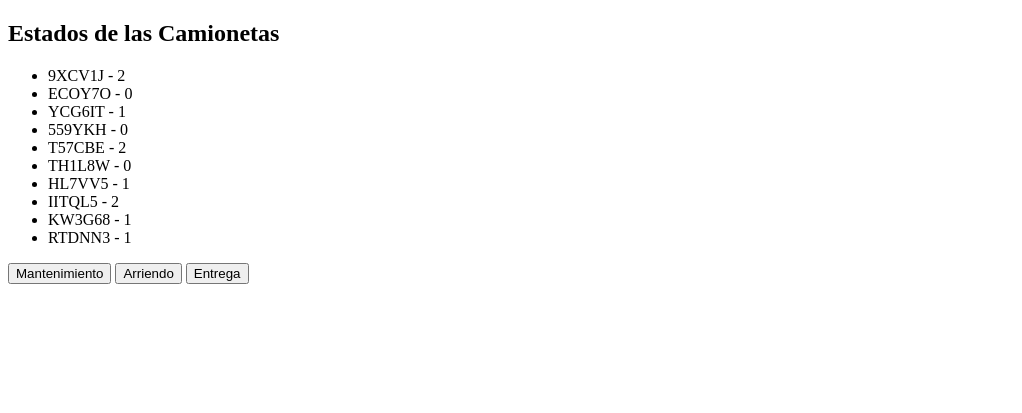
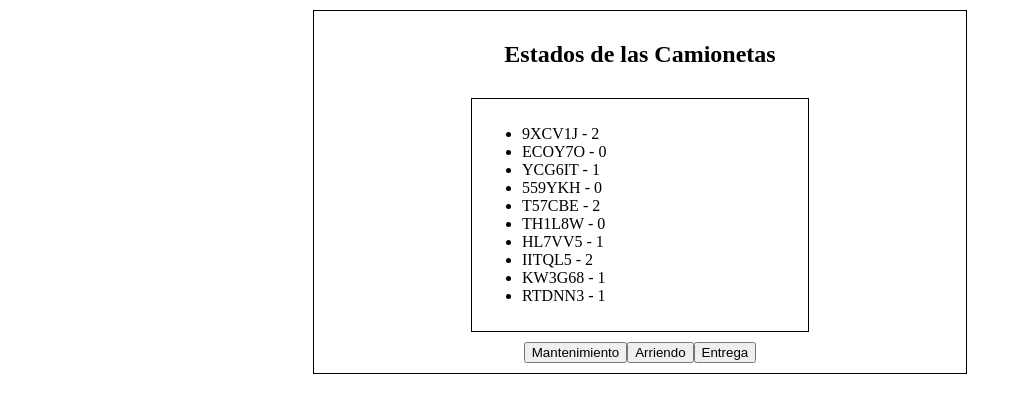
Before and after one commit to Gyilkos/Proyecto-DIS, a Django app: page /camionetas/estados/ in a window 1280 px wide. Shown: the top 413 px of the page, without its empty margins (0-1022 px from the left). Run offline with Django 3.2, Linux system fonts and the light colour scheme; data comes from the database, SQL or seed files in the repository; both versions use the stored data as it was after the commit.

Commit message:
vRobles
Estado de camioneta mejorado

```diff
--- a/AAAAAAAAAAAAAAAAAAAAAAAAAAAAA/myproject/manage.py
+++ b/AAAAAAAAAAAAAAAAAAAAAAAAAAAAA/myproject/manage.py
@@ -1,4 +1,4 @@
-#!/usr/bin/env python3
+
 """Django's command-line utility for administrative tasks."""
 import os
 import sys
--- a/AAAAAAAAAAAAAAAAAAAAAAAAAAAAA/myproject/myapp/templates/myapp/ver_estados.html
+++ b/AAAAAAAAAAAAAAAAAAAAAAAAAAAAA/myproject/myapp/templates/myapp/ver_estados.html
@@ -1,21 +1,45 @@
 <!-- myapp/templates/myapp/ver_estados.html -->
 <!DOCTYPE html>
 <html lang="es">
+
 <head>
     <meta charset="UTF-8">
     <meta name="viewport" content="width=device-width, initial-scale=1.0">
     <title>Estados de las Camionetas</title>
+    <style>
+        .marco {
+            border: 1px solid black;
+            padding: 10px;
+            margin: 10px;
+            width: 50%; /* Ajusta este valor para cambiar el ancho del marco */
+            margin-left: auto;
+            margin-right: auto;
+        }
+    </style>
 </head>
 <body>
+    <div class="marco">
+        <div style="display: flex; justify-content: center;">
             <h2>Estados de las Camionetas</h2>
+        </div>
+
+        <div class="marco">
             <ul>
+
+
                 {% for patente, estado in datos_camionetas %}
                     <li>{{ patente }} - {{ estado }}</li>
                 {% endfor %}
             </ul>
 
+        </div>
+
+        <div style="display: flex; justify-content: center;">
             <a href="{% url 'mantenimiento_camioneta' %}"><button>Mantenimiento</button></a>
             <a href="{% url 'arrendar_camioneta' %}"><button>Arriendo</button></a>
             <a href="{% url 'entregar_camioneta' %}"><button>Entrega</button></a>
+        </div>
+    </div>
+
 </body>
 </html>
```
Also changed, not shown: AAAAAAAAAAAAAAAAAAAAAAAAAAAAA/myproject/DBcamioneta.db. Lines whose indentation alone changed are shown as unchanged.
